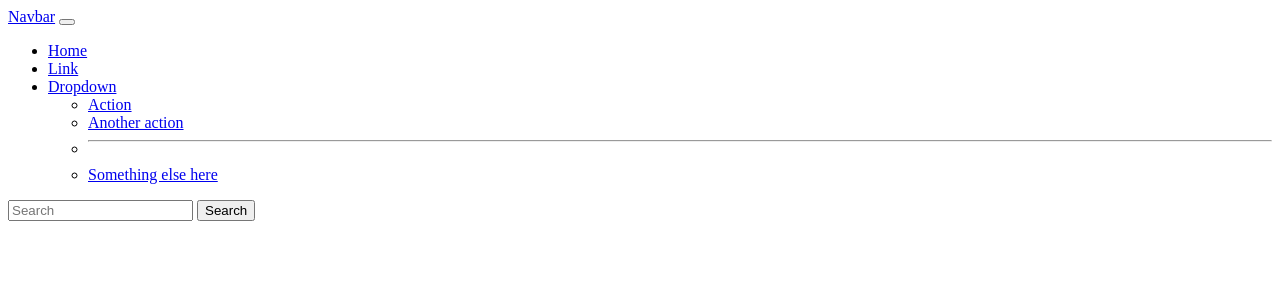
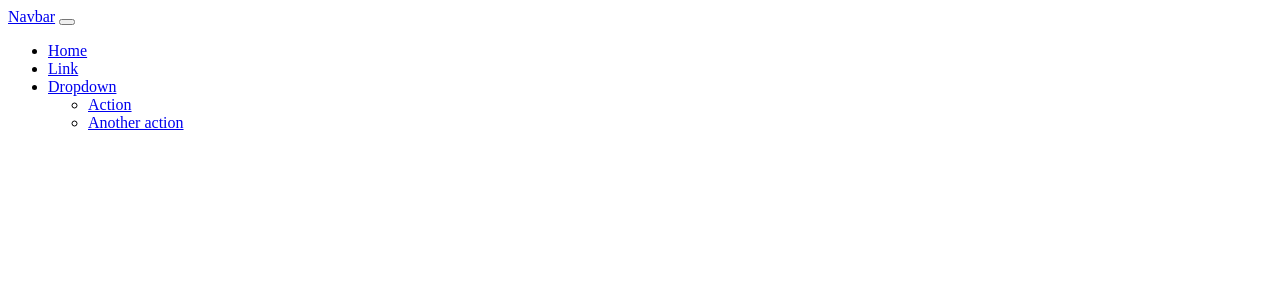
Before and after one commit to johnmaxnew/Django-Boilerplate, a Django app: template templates/navbar.html in a window 1280 px wide. Shown: the top 300 px of the page. Run offline with Django 3.2, Linux system fonts and the light colour scheme; the template is opened without the code that fills it, so the values that code supplies are empty.

Commit message:
added templates

```diff
--- a/sampleapp/models.py
+++ b/sampleapp/models.py
@@ -9,7 +9,6 @@ class Post(models.Model):
     content = models.TextField()
     created_on = models.DateTimeField(auto_now_add=True)
     last_modified = models.DateTimeField(auto_now=True)
-    categories = models.ManyToManyField('Category', related_name='posts')
     slug = models.SlugField(max_length = 250, null = True, blank = True)
 
     def save(self, *args, **kwargs):
--- a/templates/navbar.html
+++ b/templates/navbar.html
@@ -24,15 +24,9 @@
           <ul class="dropdown-menu" aria-labelledby="navbarDropdown">
               <li><a class="dropdown-item" href="#">Action</a></li>
               <li><a class="dropdown-item" href="#">Another action</a></li>
-              <li><hr class="dropdown-divider"/></li>
-              <li><a class="dropdown-item" href="#">Something else here</a></li>
           </ul>
           </li>
       </ul>
-      <form class="d-flex">
-          <input class="form-control me-2" type="search" placeholder="Search" aria-label="Search"/>
-          <button class="btn btn-outline-success" type="submit">Search</button>
-      </form>
       </div>
   </div>
   </nav>
```
Also changed, not shown: templates/sampleapp_index.html (+35 -0 lines), db.sqlite3, sampleapp/migrations/0001_initial.py (added).
